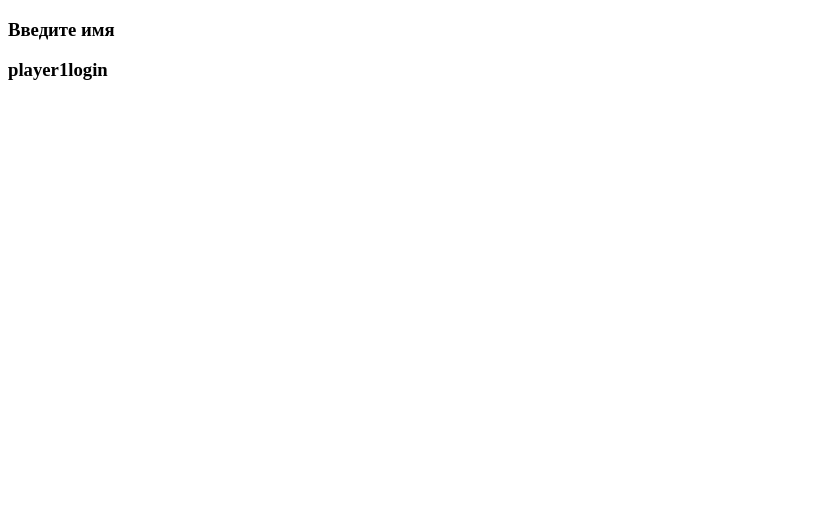
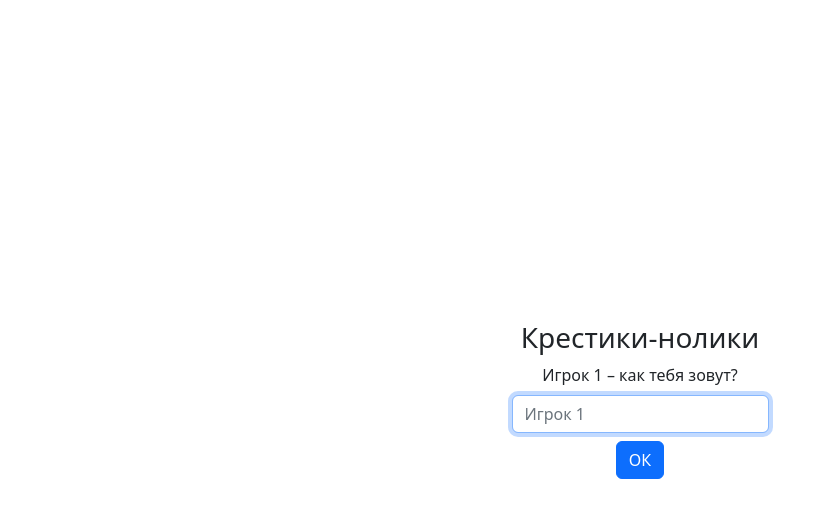
Before and after one commit to denivladislav/tic-tac-toe, a React app: page / in a window 1280 px wide. Shown: the top 518 px of the page, without its empty margins (0-827 px from the left). Built offline with nearby package versions, Linux system fonts and the light colour scheme.

Commit message:
player login added

```diff
--- a/package.json
+++ b/package.json
@@ -39,11 +39,13 @@
   "dependencies": {
     "@reduxjs/toolkit": "^1.8.5",
     "bootstrap": "^5.2.1",
+    "formik": "^2.2.9",
     "i18next": "^21.9.1",
     "react": "^18.2.0",
     "react-bootstrap": "^2.5.0",
     "react-dom": "^18.2.0",
     "react-i18next": "^11.18.6",
-    "react-redux": "^8.0.2"
+    "react-redux": "^8.0.2",
+    "yup": "^0.32.11"
   }
 }
--- a/src/assets/locales/ru.json
+++ b/src/assets/locales/ru.json
@@ -1,3 +1,14 @@
 {
-  "enterName": "Введите имя"
+  "general": {
+    "gameName": "Крестики-нолики"
+  },
+  "login": {
+    "enterUsername": "Игрок {{ currentPlayerIndex }} – как тебя зовут?",
+    "submit": "ОК",
+    "username": "Игрок {{ currentPlayerIndex }}"
+  },
+  "errors": {
+    "required": "Обязательное поле",
+    "duplicatedUsername": "Игрок с таким именем уже существует"
+  }
 }
--- a/src/components/GamePage.jsx
+++ b/src/components/GamePage.jsx
@@ -1,26 +1,29 @@
 import React from 'react';
 import { useSelector } from 'react-redux';
-
+import { Container } from 'react-bootstrap';
 import { useTranslation } from 'react-i18next';
+import LoginForm from './LoginForm.jsx';
 
 const renderContent = () => {
-  const gameStatus = useSelector((state) => state.gameData.gameStatus);
-  switch (gameStatus) {
-    case 'player1login':
-      return (<h3>player1login</h3>);
+  const gameState = useSelector((state) => state.gameData.gameState);
+  // console.log('gameState', gameState);
+  switch (gameState) {
+    case 'login':
+      return <LoginForm />;
+    case 'game':
+      return <h3>Go</h3>;
     default:
-      throw new Error(`Unknown gameStatus: ${gameStatus}`);
+      throw new Error(`Unknown gameState: ${gameState}`);
   }
 };
 
 const GamePage = () => {
   const { t } = useTranslation();
-
   return (
-    <div>
-      <h3>{t('enterName')}</h3>
+    <Container className="h-100 d-flex flex-column justify-content-center align-items-center">
+      <h3>{t('general.gameName')}</h3>
       {renderContent()}
-    </div>
+    </Container>
   );
 };
 
--- /dev/null
+++ b/src/components/LoginForm.jsx
@@ -0,0 +1,78 @@
+import React, { useEffect, useRef } from 'react';
+import { useTranslation } from 'react-i18next';
+import { useDispatch, useSelector } from 'react-redux';
+import { Button, Form } from 'react-bootstrap';
+import { useFormik } from 'formik';
+import * as Yup from 'yup';
+import { setGameState, addPlayer } from '../slices/gameDataSlice';
+import { MAX_NUMBER_OF_PLAYERS } from '../const';
+
+const LoginForm = () => {
+  const { t } = useTranslation();
+  const dispatch = useDispatch();
+  const inputRef = useRef();
+  const players = useSelector((state) => state.gameData.players);
+  const currentPlayerIndex = players.length + 1;
+
+  useEffect(() => {
+    inputRef.current.focus();
+  }, []);
+
+  const loginSchema = Yup.object().shape({
+    username: Yup.mixed()
+      .required('required')
+      .notOneOf(players, 'duplicatedUsername'),
+  });
+
+  const formik = useFormik({
+    initialValues: {
+      username: '',
+    },
+    validationSchema: loginSchema,
+    onSubmit: (({ username }) => {
+      dispatch(addPlayer(username));
+      formik.resetForm();
+      inputRef.current.focus();
+    }),
+  });
+
+  if (players.length === MAX_NUMBER_OF_PLAYERS) {
+    dispatch(setGameState('game'));
+    return;
+  }
+
+  const isUsernameValid = !(formik.touched.username && formik.errors.username);
+
+  return (
+    <Form onSubmit={formik.handleSubmit} className="d-flex flex-column align-items-center">
+      <Form.Group className="d-flex flex-column align-items-center">
+        <Form.Label htmlFor="username">{t('login.enterUsername', { currentPlayerIndex })}</Form.Label>
+        <Form.Control
+          onChange={formik.handleChange}
+          value={formik.values.username}
+          placeholder={t('login.username', { currentPlayerIndex })}
+          name="username"
+          id="username"
+          autoComplete="Player"
+          ref={inputRef}
+          isInvalid={!isUsernameValid}
+        />
+        <Form.Control.Feedback className="text-center col" type="invalid">
+          {!isUsernameValid && t(`errors.${formik.errors.username}`)}
+        </Form.Control.Feedback>
+      </Form.Group>
+      <div>
+        <Button
+          className="mt-2"
+          disabled={formik.isSubmitting}
+          type="submit"
+          variant="primary"
+        >
+          {t('login.submit')}
+        </Button>
+      </div>
+    </Form>
+  );
+};
+
+export default LoginForm;
--- /dev/null
+++ b/src/const.js
@@ -0,0 +1 @@
+export const MAX_NUMBER_OF_PLAYERS = 2;
--- a/src/index.html
+++ b/src/index.html
@@ -1,10 +1,10 @@
 <!DOCTYPE html>
-<html lang="en">
+<html class="h-100" lang="en">
 <head>
   <meta charset="UTF-8">
   <title>tic-tac-toe</title>
 </head>
-<body>
-  <div id="root"></div>
+<body class="h-100"">
+  <div class="h-100" id="root"></div>
 </body>
 </html>
--- a/src/init.jsx
+++ b/src/init.jsx
@@ -5,6 +5,8 @@ import { Provider } from 'react-redux';
 import store from './slices/index.js';
 import App from './components/App.jsx';
 import translationRU from './assets/locales/ru.json';
+
+import 'bootstrap/dist/css/bootstrap.min.css';
 
 export default async () => {
   const i18nInstance = i18n.createInstance();
--- a/src/slices/gameDataSlice.js
+++ b/src/slices/gameDataSlice.js
@@ -1,19 +1,23 @@
 import { createSlice } from '@reduxjs/toolkit';
 
 const initialState = {
-  gameStatus: 'player1login',
+  gameState: 'login',
+  players: [],
 };
 
 const gameDataSlice = createSlice({
   name: 'gameData',
   initialState,
   reducers: {
-    setGameStatus: (state, { payload }) => {
-      state.gameStatus = payload;
+    setGameState: (state, { payload }) => {
+      state.gameState = payload;
+    },
+    addPlayer: (state, { payload }) => {
+      state.players = [...state.players, payload];
     },
   },
 });
 
-export const { setGameStatus } = gameDataSlice.actions;
+export const { setGameState, addPlayer } = gameDataSlice.actions;
 
 export default gameDataSlice.reducer;
```
Also changed, not shown: .eslintrc.yml, 1 other file (tests, documents, lock files or other folders).
